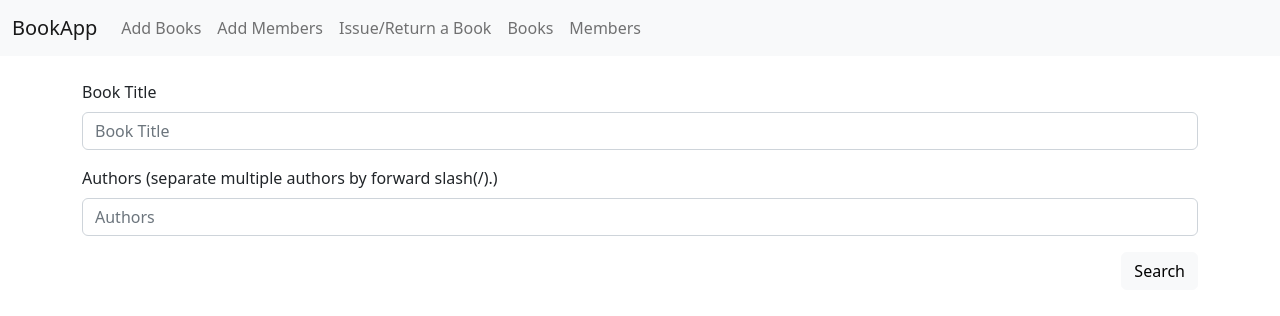
After one commit to MotilalChavhan/BookApp, a Django app: page /books in a window 1280 px wide. The commit adds this page. Shown: the top 316 px of the page. Run offline with Django 4.2, Linux system fonts and the light colour scheme; some libraries are stand-ins or nearby versions.

Commit message:
feat: added books/ route and implemented search on books DB

```diff
--- a/LibraryApp/BookApp/templates/add_book.html
+++ b/LibraryApp/BookApp/templates/add_book.html
@@ -16,7 +16,7 @@
   <h1>Add a Book</h1>
   <br>
 
-  <div class="card" style="width: 50%;">
+  <div class="card shadow" style="width: 50%;">
     <img src="https://as1.ftcdn.net/v2/jpg/05/30/78/48/1000_F_530784876_tVVLgkCNenjbjs8nNIucVZDN9YLoePdI.jpg" class="card-img-top" alt="book shelf image">
     <div class="card-body">
       <form action="{% url 'addbook' %}" method="post" class="row g-3">
--- /dev/null
+++ b/LibraryApp/BookApp/templates/books.html
@@ -0,0 +1,61 @@
+{% extends "layout.html" %}
+
+{% block body %}
+
+<!-- alert message -->
+{% if messages %}
+  {% for message in messages %}
+    <div class="alert {{ message.tags }} alert-dismissible d-flex align-items-center" role="alert">
+      <div>{{ message }}</div>
+      <button type="button" class="btn-close" data-bs-dismiss="alert" aria-label="Close"></button>
+    </div>
+  {% endfor %}
+{% endif %}
+
+<form action="{% url 'books' %}" method="post">
+	{% csrf_token %}
+	<div class="mb-3">
+	  <label class="form-label">Book Title</label>
+	  <input type="text" class="form-control" name="title" placeholder="Book Title">
+	</div>
+	<div class="mb-3">
+	  <label class="form-label">Authors (separate multiple authors by forward slash(/).)</label>
+	  <input type="text" class="form-control" name="authors" placeholder="Authors">
+	</div>
+	<div class="d-flex justify-content-end">
+		<button type="submit" class="btn btn-light">Search</button>
+	</div>
+</form>
+<br>
+{% if books %}
+<table class="table table-striped shadow">
+	<thead>
+    <tr>
+    	<th scope="col">ID</th>
+      <th scope="col">Book Title</th>
+      <th scope="col">Authors</th>
+      <th scope="col">ISBN</th>
+      <th scope="col">Publisher</th>
+      <th scope="col">Issued by</th>
+    </tr>
+  </thead>
+  <tbody>
+    {% for book in books %}
+    <tr>
+    	<td>{{ book.id }}</td>
+      <td>{{ book.title }}</td>
+      <td>{{ book.authors }}</td>
+      <td>{{ book.isbn }}</td>
+      <td>{{ book.publisher }}</td>
+      {% if book.member.username %}
+      <td>{{ book.member.username }}</td>
+      {% else %}
+      <td>--</td>
+      {% endif %}
+    </tr>
+    {% endfor %}
+  </tbody>
+</table>
+{% endif %}
+
+{% endblock %}
--- a/LibraryApp/BookApp/templates/books_view.html
+++ b/LibraryApp/BookApp/templates/books_view.html
@@ -43,14 +43,14 @@
 	</div>
 
 	<div class="col-sm-2">
-	<button type="submit" class="btn btn-light">Search</button>
+		<button type="submit" class="btn btn-light">Search</button>
 	</div>
 </form>
 
 <br>
 
 {% if books %}
-<table class="table table-striped table-bordered">
+<table class="table table-striped shadow">
 	<thead>
     <tr>
       <th scope="col">Book Title</th>
--- a/LibraryApp/BookApp/templates/issue_books.html
+++ b/LibraryApp/BookApp/templates/issue_books.html
@@ -30,7 +30,7 @@
 	{% endif %}
 	<h2>Issue a book</h2>
 	<br>
-	<div class="card" style="width: 50%;">
+	<div class="card shadow" style="width: 50%;">
 	    <!-- <img src="https://as1.ftcdn.net/v2/jpg/05/30/78/48/1000_F_530784876_tVVLgkCNenjbjs8nNIucVZDN9YLoePdI.jpg" class="card-img-top" alt="book shelf image"> -->
 	    <div class="card-body">
 			<form action="{% url 'issuebooks' %}" method="post" class="row g-3">
@@ -53,7 +53,7 @@
 	<br>
 	<h2>Return a book</h2>
 	<br>
-	<div class="card" style="width: 50%;">
+	<div class="card shadow" style="width: 50%;">
 	    <div class="card-body">
 			<form action="{% url 'returnbooks' %}" method="post" class="row g-3">
 			  {% csrf_token %}
--- a/LibraryApp/BookApp/templates/layout.html
+++ b/LibraryApp/BookApp/templates/layout.html
@@ -29,6 +29,12 @@
 	        <li class="nav-item">
 	          <a class="nav-link" href="{% url 'issuebooks' %}">Issue/Return a Book</a>
 	        </li>
+	        <li class="nav-item">
+	          <a class="nav-link" href="{% url 'books' %}">Books</a>
+	        </li>
+	        <li class="nav-item">
+	          <a class="nav-link" href="{% url 'members' %}">Members</a>
+	        </li>
 	      </ul>
 	    </div>
 	  </div>
--- /dev/null
+++ b/LibraryApp/BookApp/templates/members.html
@@ -0,0 +1 @@
+{% extends "layout.html" %}
--- a/LibraryApp/BookApp/templates/members_view.html
+++ b/LibraryApp/BookApp/templates/members_view.html
@@ -17,7 +17,7 @@
   <h1>Add Members</h1>
   <br>
 
-  <div class="card" style="width: 50%;">
+  <div class="card shadow" style="width: 50%;">
     <img src="https://as1.ftcdn.net/v2/jpg/05/30/78/48/1000_F_530784876_tVVLgkCNenjbjs8nNIucVZDN9YLoePdI.jpg" class="card-img-top" alt="book shelf image">
     <div class="card-body">
       <form action="{% url 'addmembers' %}" method="post" class="row g-3">
--- a/LibraryApp/BookApp/urls.py
+++ b/LibraryApp/BookApp/urls.py
@@ -9,5 +9,7 @@ urlpatterns = [
 	path("addmembers", views.addmembers, name="addmembers"),
 	path("issuebooks", views.issuebooks, name="issuebooks"),
 	path("returnbooks", views.returnbooks, name="returnbooks"),
-	path("getbooks", views.getbooks, name="getbooks")
+	path("getbooks", views.getbooks, name="getbooks"),
+	path("books", views.books, name="books"),
+	path("members", views.members, name="members")
 ]
--- a/LibraryApp/BookApp/views.py
+++ b/LibraryApp/BookApp/views.py
@@ -214,5 +214,35 @@ def returnbooks(request):
 
 		# messages.success(request, f"{username} returned the book successfully.")
 
+	return render(request, "issue_books.html")
 
-	return render(request, "issue_books.html")
+def books(request):
+	if request.method == "POST":
+		title = request.POST['title'].strip()
+		authors = request.POST['authors'].strip()
+
+		# Checking if any field is blank
+		if len(title) == 0 and len(authors) == 0:
+			messages.error(request, "Don't leave the fields blank.")
+			return render(request, "books.html")
+
+		# storing all the records in books
+		try:
+			books = Book.objects.filter(title__icontains=title, authors__icontains=authors)
+		except IntegrityError:
+			messages.error(request, "Internal server error. Try again!")
+			return render(request, "books.html")
+
+		# if no books exists in the database for the entered query
+		if len(books) == 0:
+			messages.warning(request, "Book doesn't exist in the database.")
+			return render(request, "books.html")
+
+		return render(request, "books.html", {
+			"books" : books
+		})
+
+	return render(request, "books.html")
+
+def members(request):
+	return render(request, "members.html")
```
